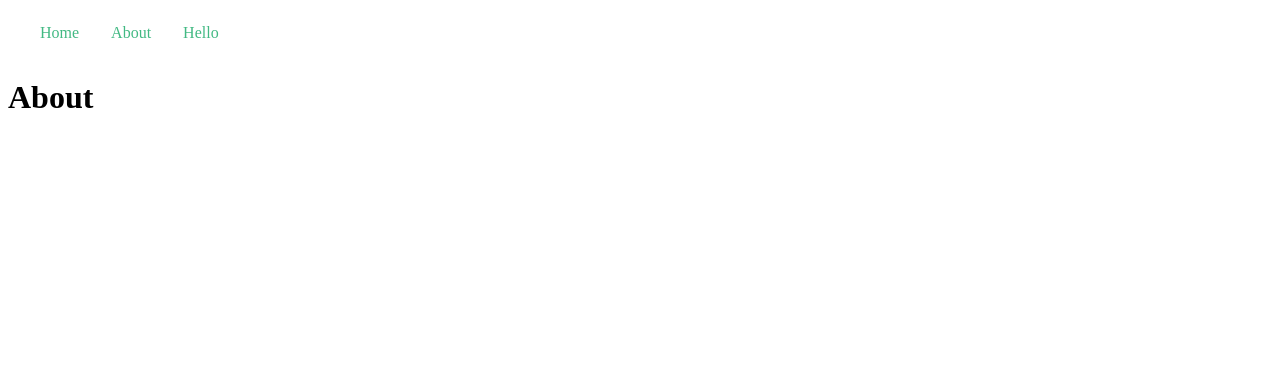
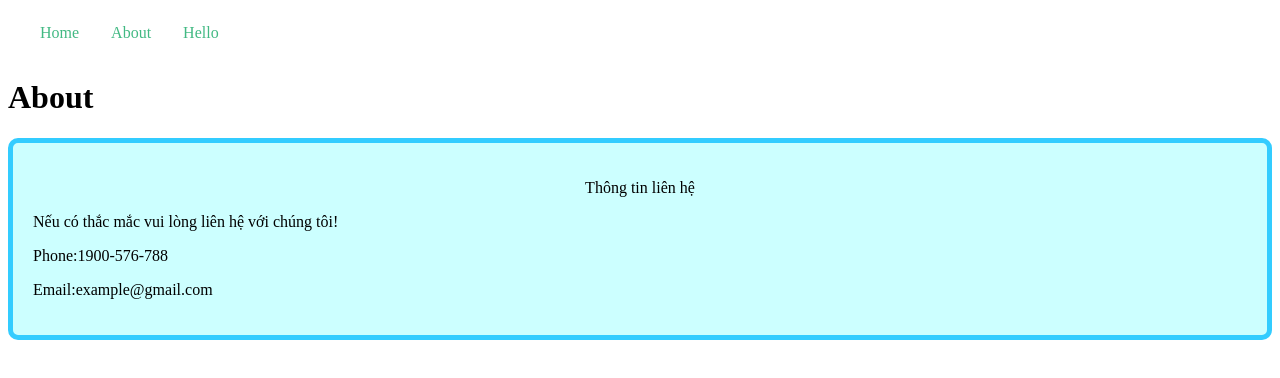
Before and after one commit to anhemlam648/vuejs-springboot-api, a Vue app: page /about in a window 1280 px wide. Shown: the top 378 px of the page. Built offline with nearby package versions, Linux system fonts and the light colour scheme.

Commit message:
UpdateAbout

```diff
--- a/src/components/AboutPage.vue
+++ b/src/components/AboutPage.vue
@@ -1,10 +1,34 @@
 <template>
   <div>
     <h1>About</h1>
+    <div class="aboutpage">
+      <p class="viewtitle" style="text-align: center; frontsize:20px;" >{{ title }}</p>
+      <p>{{ content }}</p>
+      <p>Phone:{{ phone }}</p>
+      <p>Email:{{ email }}</p>
+    </div>
   </div>
 </template>
+
 <script>
 export default {
-  name: 'AboutPage'
+  name: 'AboutPage',
+  data() {
+    return {
+      title: "Thông tin liên hệ",
+      content: "Nếu có thắc mắc vui lòng liên hệ với chúng tôi!",
+      phone: "1900-576-788",
+      email: "example@gmail.com"
+    }
+  }
 }
 </script>
+
+<style>
+.aboutpage {
+  padding: 20px;
+  border-radius: 10px;
+  border: 5px solid #33CCFF;
+  background: #CCFFFF;
+}
+</style>
--- a/src/components/HomeIndex.vue
+++ b/src/components/HomeIndex.vue
@@ -8,7 +8,6 @@
     </div>
   </div>
 </template>
-
 <script>
 export default {
   name: 'HomeIndex',
```
